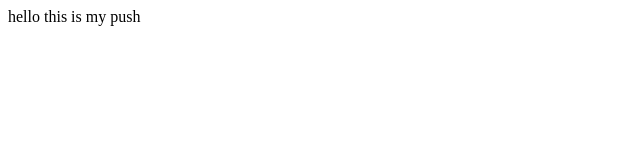
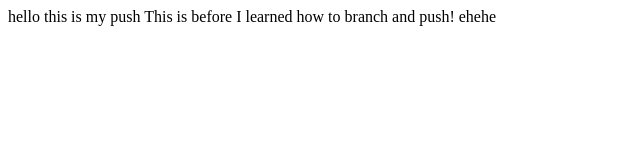
Before and after one commit to rafathmd007/MyFirstProject, a plain HTML site: page index2.html in a window 1280 px wide. Shown: the whole page, without its empty margins (0-640 px from the left). Drawn offline with Linux system fonts and the light colour scheme.

Commit message:
commit for index2

```diff
--- a/index2.html
+++ b/index2.html
@@ -5,6 +5,7 @@
 </head>
 <body>
 	hello this is my push
+	This is before I learned how to branch and push! ehehe
 </body>
 
 </html>
```
